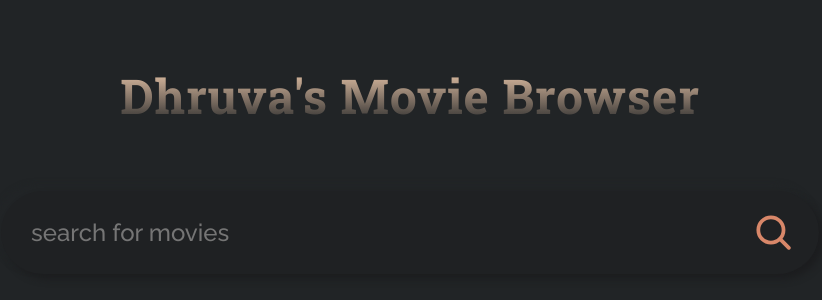
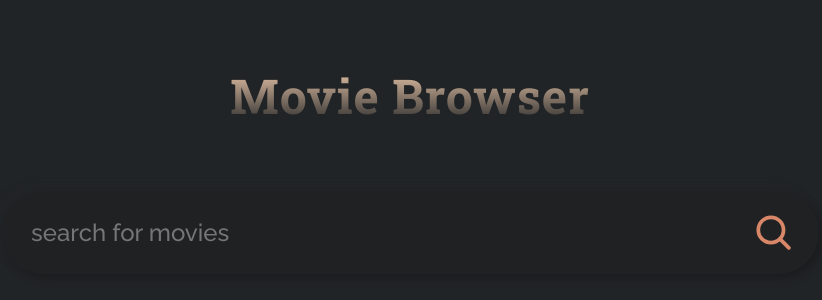
Before and after one commit to dhruvarayasam/movie-site, a React (Create React App) app: page / in a window 1280 px wide. Shown: the top 300 px of the page, without its empty margins (230-1052 px from the left). Built offline with nearby package versions, Linux system fonts and the light colour scheme; no server answers.

Commit message:
changed title

```diff
--- a/src/App.js
+++ b/src/App.js
@@ -48,7 +48,7 @@ function App() {
 
     return (
         <div className="app">
-            <h1>Dhruva's Movie Browser</h1>
+            <h1>Movie Browser</h1>
             <div className="search">
                 <input
                     placeholder="search for movies"
```
